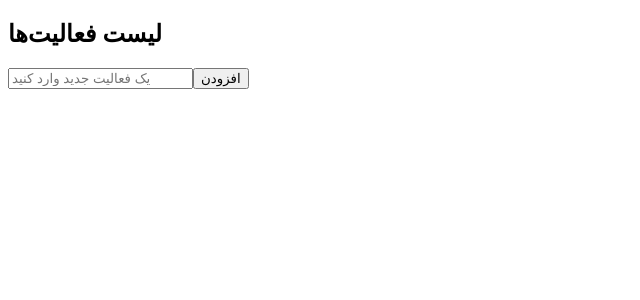
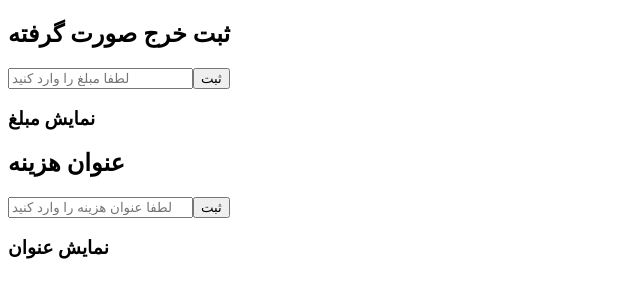
Before and after one commit to setayesh0882/cost-sharing, a React (Vite) app: page /Expense in a window 1280 px wide. Shown: the top 300 px of the page, without its empty margins (0-640 px from the left). Built offline with nearby package versions, Linux system fonts and the light colour scheme.

Commit message:
add members page , expense page

```diff
--- a/src/App.jsx
+++ b/src/App.jsx
@@ -1,40 +1,16 @@
-import { useState } from 'react';
+import { BrowserRouter as Router, Routes, Route } from "react-router-dom";
+import { useState } from "react";
+import Members from "./Members";
+import Expense from "./Expense";
 
-function App() {
-  const [task, setTask] = useState('');
-  const [tasks, setTasks] = useState([]);
-
-  const addTask = () => {
-    setTasks([...tasks, task]);
-    setTask('');
-  };
-
-  const deleteTask = (taskToDelete) => {
-    const newTasks = tasks.filter(t => t !== taskToDelete);
-    setTasks(newTasks);
-  };
-
+export default function App() {
   return (
-    <div>
-      <h2>لیست فعالیت‌ها</h2>
-
-      <input
-        type="text"
-        value={task}
-        onChange={(e) => setTask(e.target.value)}
-        placeholder="یک فعالیت جدید وارد کنید"/>
-      <button onClick={addTask}>افزودن</button>
-
-      <ul>
-        {tasks.map((task, index) => (
-          <li key={index}>
-            {task}
-            <button onClick={() => deleteTask(task)}>حذف</button>
-          </li>
-        ))}
-      </ul>
-    </div>
+    <Router>
+      <Routes>
+        <Route path="/" element={<div>خانه</div>} />
+        <Route path="/Members" element={<Members />} />
+        <Route path ="/Expense" element ={<Expense />} />
+      </Routes>
+    </Router>
   );
 }
-
-export default App;
--- /dev/null
+++ b/src/Expense.jsx
@@ -0,0 +1,78 @@
+import { useState, useEffect } from "react";
+
+export default function Expense() {
+  const [expense, setExpense] = useState("");
+  const [recordExpense, setRecordExpense] = useState([]);
+  const [title, setTitle] = useState("");
+  const [recordTitle, setRecordTitle] = useState([]);
+
+  useEffect(() => {
+    const storedExpense = localStorage.getItem("expense");
+    if (storedExpense) {
+      setRecordExpense(JSON.parse(storedExpense));
+    }
+  }, []);
+
+  useEffect(() => {
+    localStorage.setItem("expense", JSON.stringify(recordExpense));
+  }, [recordExpense]);
+
+//   useEffect(() => {
+//     const storedTitle = localStorage.getItem("title");
+//     if (storedTitle) {
+//       setRecordTitle(JSON.parse(storedTitle));
+//     }
+//   }, []);
+
+//   useEffect(() => {
+//     localStorage.setItem("title", JSON.stringify(recordTitle));
+//   }, [recordTitle]);
+
+  const handleShowExpense = () => {
+    if (expense.toString().trim() === "") return; // اگر می‌خوای این خط بمونه
+    setRecordExpense([...recordExpense, expense]);
+    setExpense("");
+  };
+
+  const handleShowTitle = () => {
+    if (title.trim() === "") return;
+    setRecordTitle([...recordTitle, title]);
+    setTitle("");
+  };
+
+  return (
+    <div>
+      <h2>ثبت خرج صورت گرفته</h2>
+      <input
+        type="number"
+        value={expense}
+        onChange={(e) => setExpense(e.target.value)}
+        placeholder="لطفا مبلغ را وارد کنید"
+      />
+      <button onClick={handleShowExpense}>ثبت</button>
+
+      <h3>نمایش مبلغ</h3>
+      <ul>
+        {recordExpense.map((exp, index) => (
+          <li key={index}>{exp}</li>
+        ))}
+      </ul>
+
+      <h2>عنوان هزینه</h2>
+      <input
+        type="text"
+        value={title}
+        onChange={(e) => setTitle(e.target.value)}
+        placeholder="لطفا عنوان هزینه را وارد کنید"
+      />
+      <button onClick={handleShowTitle}>ثبت</button>
+
+      <h3>نمایش عنوان</h3>
+      <ul>
+        {recordTitle.map((tit, index) => (
+          <li key={index}>{tit}</li>
+        ))}
+      </ul>
+    </div>
+  );
+}
--- /dev/null
+++ b/src/Members.jsx
@@ -0,0 +1,78 @@
+import { useState , useEffect } from "react";
+import Expense from "./Expense";
+
+export default function Members() {
+  const [members, setMembers] = useState("");
+  const [saveMembers, setSaveMembers] = useState([]);
+  const [editIdx, setEditIdx] = useState(null);
+  const [editVal, setEditVal] = useState("");
+
+   useEffect(() => {
+    const storedMembers = localStorage.getItem("members");
+    if (storedMembers) {
+      setSaveMembers(JSON.parse(storedMembers));
+    }
+  }, []);
+
+    useEffect(() => {
+    localStorage.setItem("members", JSON.stringify(saveMembers));
+  }, [saveMembers]);
+
+  const handleShow = () => {
+    if (members.trim() === "") return;
+    setSaveMembers([...saveMembers, members]);
+    setMembers("");
+  };
+
+  const handleDelete = (indexToDelete) => {
+    setSaveMembers(saveMembers.filter((_, index) => index !== indexToDelete));
+  };
+
+  const handleEdit = (index) => {
+    setEditIdx(index);
+    setEditVal(saveMembers[index]);
+  };
+
+  const handleSaveEdit = () => {
+    const updated = [...saveMembers];
+    updated[editIdx] = editVal;
+    setSaveMembers(updated);
+    setEditIdx(null);
+    setEditVal("");
+  };
+
+  return (
+    <div>
+      <h2>ورود اعضا</h2>
+      <input
+        type="text"
+        value={members}
+        onChange={(e) => setMembers(e.target.value)}
+        placeholder="نام اعضا را وارد کنید"
+      />
+      <button onClick={handleShow}>ثبت اعضا</button>
+
+      <h3>اعضای ثبت شده</h3>
+      <ul>
+        {saveMembers.map((member, index) =>
+          editIdx === index ? (
+            <li key={index}>
+              <input
+                value={editVal}
+                onChange={(e) => setEditVal(e.target.value)}
+              />
+              <button onClick={handleSaveEdit}>ذخیره</button>
+              {/* <button onClick={() => setEditIdx(null)}>انصراف</button> */}
+            </li>
+          ) : (
+            <li key={index}>
+              {member}{" "}
+              <button onClick={() => handleEdit(index)}>ویرایش</button>
+              <button onClick={() => handleDelete(index)}>حذف</button>
+            </li>
+          )
+        )}
+      </ul>
+    </div>
+  );
+}
--- a/src/main.jsx
+++ b/src/main.jsx
@@ -1,9 +1,6 @@
-import { StrictMode } from 'react'
-import { createRoot } from 'react-dom/client'
-import App from './App.jsx'
+import React from "react";
+import ReactDOM from "react-dom/client";
+import App from "./App";
 
-createRoot(document.getElementById('root')).render(
-  <StrictMode>
-    <App />
-  </StrictMode>,
-)
+const root = ReactDOM.createRoot(document.getElementById("root"));
+root.render(<App />);
```
